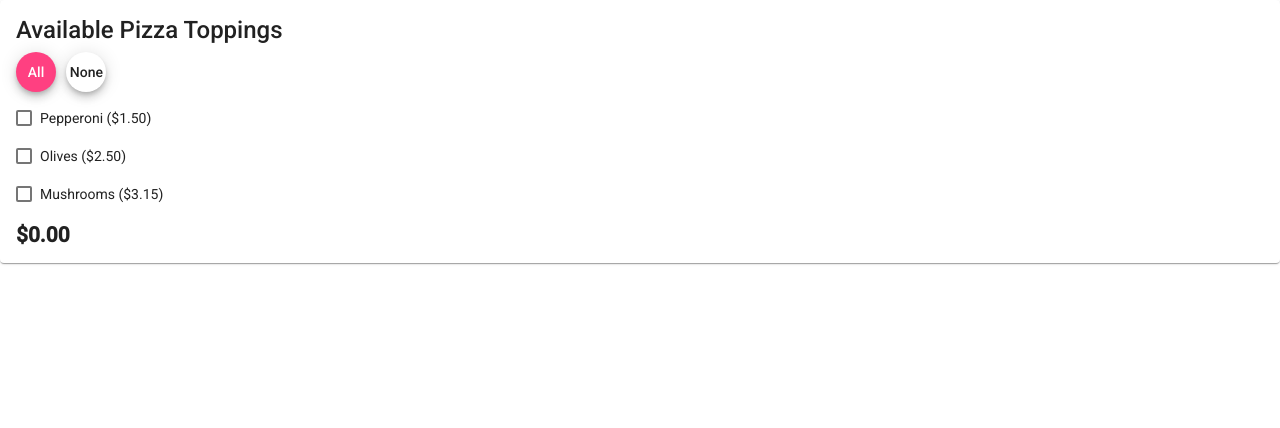
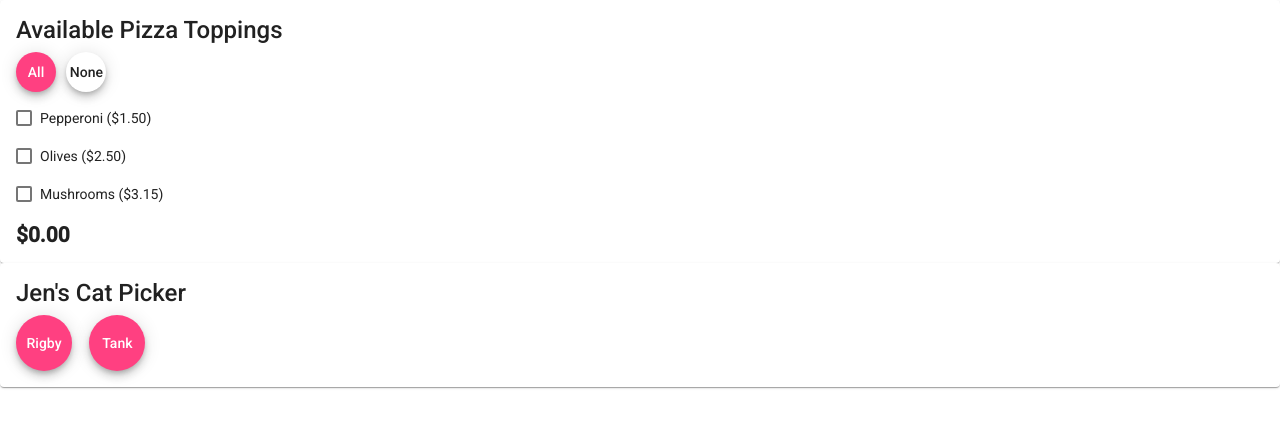
Before and after one commit to 2021-spring-jsf-tuth/components, an Angular app: page / in a window 1280 px wide. Shown: the top 428 px of the page. Built offline with nearby package versions, Linux system fonts and the light colour scheme.

Commit message:
Added button components  for each cat.

```diff
--- a/src/app/app.component.html
+++ b/src/app/app.component.html
@@ -1 +1,2 @@
 <app-pizza-toppings></app-pizza-toppings>
+<app-jcm-cat-generator></app-jcm-cat-generator>
--- a/src/app/jcm-cat-generator/jcm-cat-generator.component.html
+++ b/src/app/jcm-cat-generator/jcm-cat-generator.component.html
@@ -1 +1,29 @@
-<p>jcm-cat-generator works!</p>
+<mat-card>
+
+    <mat-card-title>
+        Jen's Cat Picker
+    </mat-card-title>
+
+    <mat-card-content>
+
+        <button
+            mat-fab
+            color="accent"
+            (click)="selectCat('rigby')"
+        >
+            Rigby
+        </button>
+
+        &nbsp; &nbsp;
+
+        <button
+            mat-fab
+            color="accent"
+            (click)="selectCat('tank')"
+        >
+            Tank
+        </button>
+
+    </mat-card-content>
+
+</mat-card>
--- a/src/app/jcm-cat-generator/jcm-cat-generator.component.ts
+++ b/src/app/jcm-cat-generator/jcm-cat-generator.component.ts
@@ -9,6 +9,23 @@ export class JcmCatGeneratorComponent implements OnInit {
 
   constructor() { }
 
+  cats = [
+      {
+        name: "rigby",
+        imgSrc: "cat-pics/rigby.png"
+      },
+      {
+          name: "tank",
+          imgSrc: "cat-pics/tank.png"
+      }
+  ]
+
+  currentCat = "";
+
+  selectCat(catName : string) {
+    console.log(catName);
+  }
+
   ngOnInit(): void {
   }
 
```
Also changed, not shown: src/app/jcm-cat-generator/cat-pics/rigby.png (added), src/app/jcm-cat-generator/cat-pics/tank.png (added).
